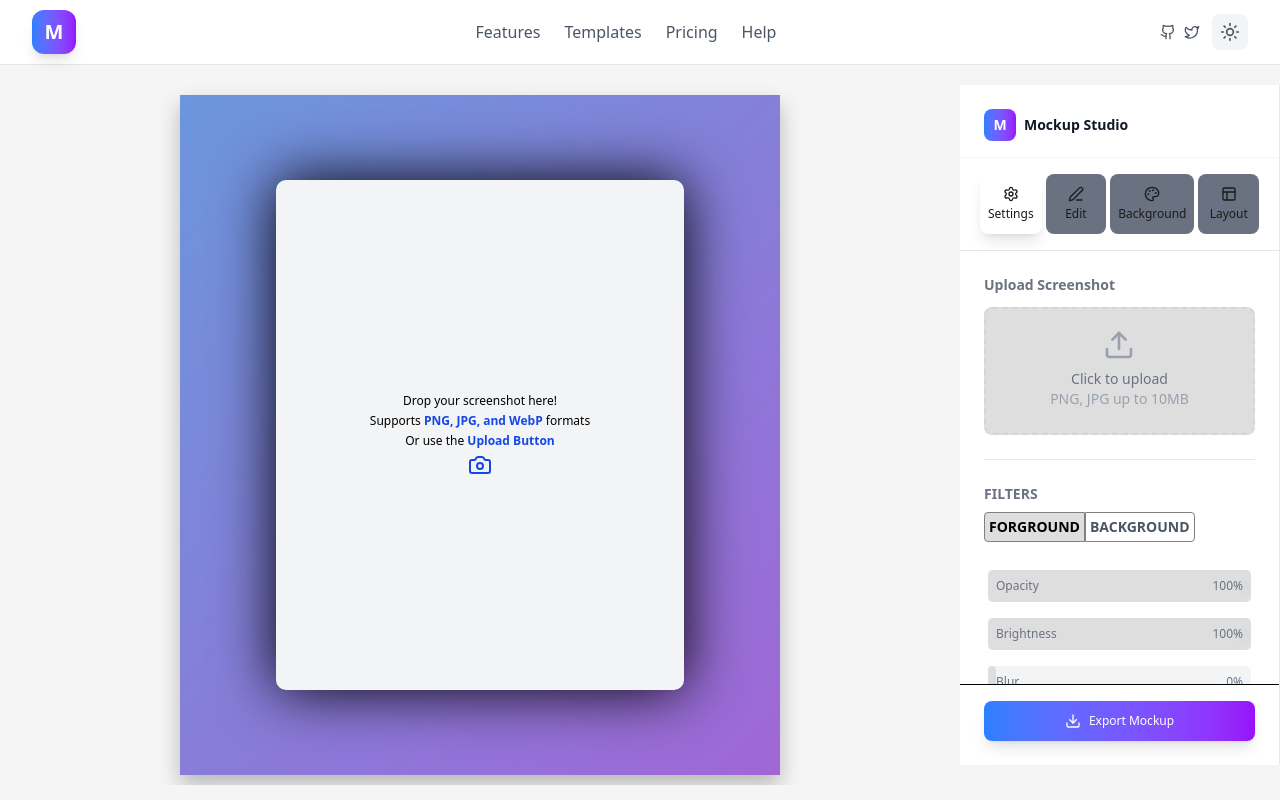
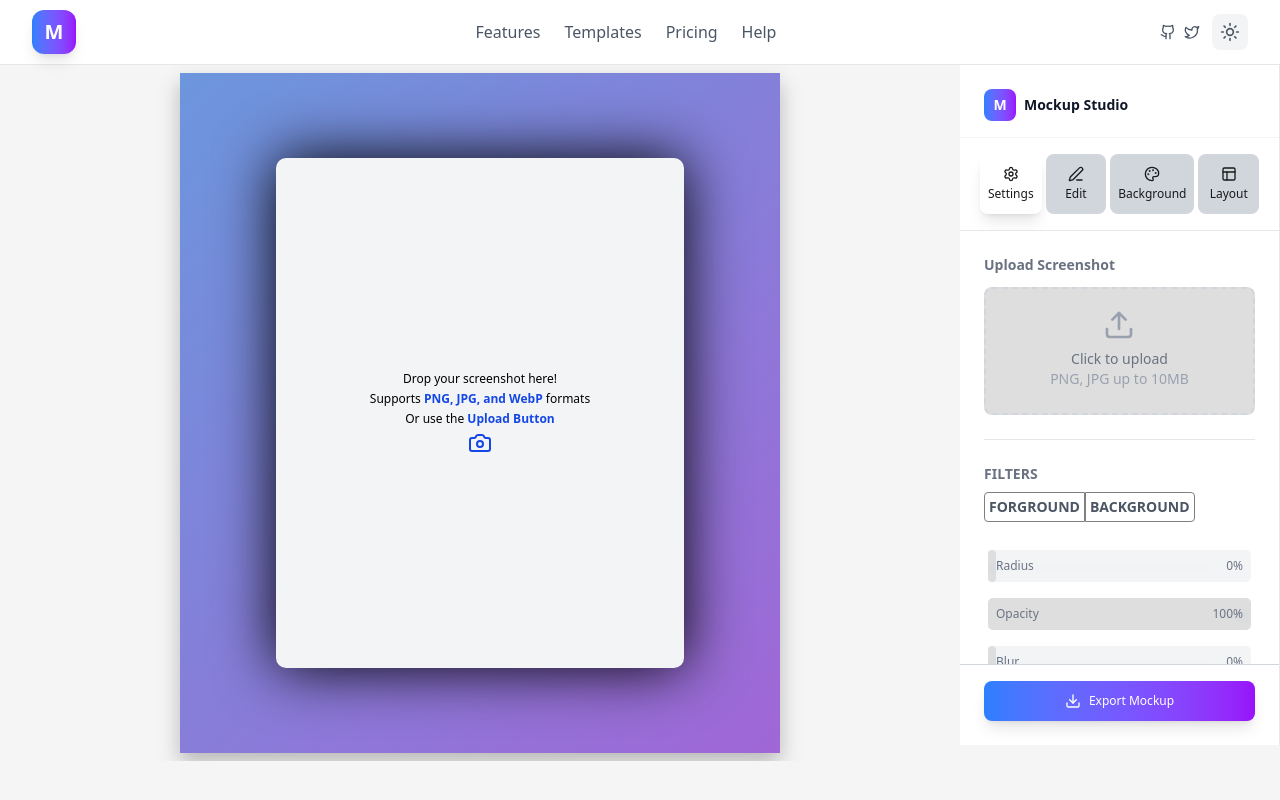
Before and after one commit to begonnerprogrammer/Mockup-Studio4, a React (Vite) app: page / in a window 1280 px wide. Built offline with nearby package versions, Linux system fonts and the light colour scheme.

Commit message:
app-launched

```diff
--- a/src/App.jsx
+++ b/src/App.jsx
@@ -127,7 +127,7 @@ const [overlay,setOverlay]=useState('');
     >
       <div className={`min-h-screen ${color ? "bg-[#1a1a1a]" : "bg-[#f5f5f5]"} transition-colors duration-200`}>
         <Header/>
-        <main className="flex flex-col  sm:flex-col    md:flex-col  lg:flex-row  mt-0 sm:mt-5 h-[calc(100vh-100px)]">
+        <main className="flex flex-col  sm:flex-col    md:flex-col  lg:flex-row  mt-0  h-[calc(100vh-128x)]">
           <Routes>
 
             <Route path="/" element={
--- a/src/components/controlpanel.jsx
+++ b/src/components/controlpanel.jsx
@@ -813,7 +813,7 @@ console.log("color on control panel",color)
   };
 console.log("preview url at control page",previewUrl)
   return (
-    <div className={`lg:w-80 md:w-full sm:w-full h-[100vh]  sm:h-[85vh]    ${color ? "bg-[rgba(0, 0, 0, 1)]" : "bg-white"} border-r border-gray-200 dark:border-gray-700 flex flex-col transition-colors duration-200`}
+    <div className={`lg:w-80 md:w-full sm:w-full h-[100vh]   sm:h-[85vh]    ${color ? "bg-[rgba(0, 0, 0, 1)]" : "bg-white"} border-r border-gray-200 dark:border-gray-700 flex flex-col transition-colors duration-200`}
 >
       {/* Header */}
 
@@ -854,7 +854,7 @@ console.log("preview url at control page",previewUrl)
       </div>
 
       {/* Export Button */}
-      <div className={`p-6 pt-4 border-t  transition-all duration-300 ease-in-out  ${color ? "bg-[#1a1a1a]" : "bg-white"}   `}>
+      <div className={`p-6 pt-4 border-t  border-gray-300   transition-all duration-300 ease-in-out  ${color ? "bg-[#1a1a1a]" : "bg-white"}   `}>
 
 
    <button
--- a/src/components/tabbutton.jsx
+++ b/src/components/tabbutton.jsx
@@ -8,8 +8,8 @@ const TabButton = ({ id, label, icon, isActive, onClick }) => {
       onClick={() => onClick(id)}
       className={`flex-1 flex flex-col items-center justify-center py-3 px-2 rounded-lg transition-all duration-200 ${
         isActive
-          ? `  ${color ? "bg-gray-600"  : "bg-white"} ${color ? "text-white"  : "text-[#1a1a1a]"} shadow-lg`
-          : `${color ? "bg-gray-900"  : "bg-gray-500"}  ${color ? "text-gray-600"  : "text-gray-300"}    dark:text-gray-300 hover:bg-gray-200 dark:hover:bg-gray-500`
+          ? `  ${color ? "bg-gray-800"  : "bg-white"} ${color ? "text-white"  : "text-[#1a1a1a]"} shadow-lg`
+          : `${color ? "bg-gray-600"  : "bg-gray-300"}  ${color ? "text-gray-600"  : "text-gray-300"}    dark:text-gray-300 hover:bg-gray-200 dark:hover:bg-gray-500`
       }`}
     >
       <div className={` ${color ? "text-white"  : "text-[#1a1a1a]"}  mb-1`}>{icon}</div>
--- a/src/components/tabs/Settings.jsx
+++ b/src/components/tabs/Settings.jsx
@@ -135,7 +135,7 @@ const onsepiachange=(value)=>{
 setSepia(value);
 }
 
-  const [selected, setSelected] = useState("one");
+  const [selected, setSelected] = useState("");
 
   return (
     <div className="space-y-6">
@@ -340,7 +340,7 @@ setSepia(value);
           borderTopLeftRadius:"4px",
           borderBottomLeftRadius:"4px",
           cursor: "pointer",
-          color:selected === "one" ?  (color ? "white":"black" ) : "#4b5563",
+         color:selected === "one" ?  (color ? "white":"text-gray-500" ) : "#4b5563",
         }}
         className='text-sm font-semibold '
       >
@@ -352,7 +352,7 @@ setSepia(value);
         style={{
           padding: "4px",
           border: "1px solid gray",
-          background: selected === "two" ?  (color ? "#303030":"#dedede" ) : "transparent",
+          background: selected === "two" ? (color ? "#303030":"#dedede" ) : "transparent",
           cursor: "pointer",
           color:selected === "two" ?  (color ? "white":"text-gray-500" ) : "#4b5563",
           borderTopRightRadius:"4px",
```
